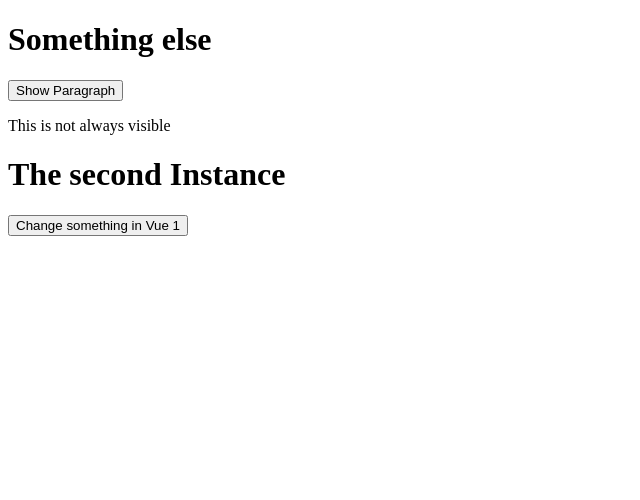
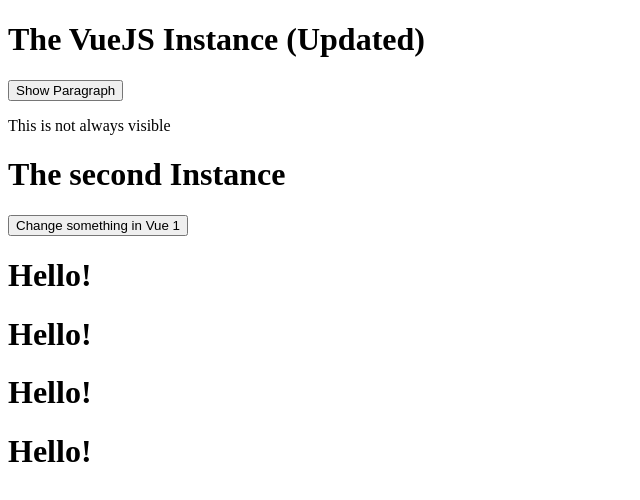
Before and after one commit to vixgrit/vue-js-instance, a plain HTML site: page index.html in a window 1280 px wide. Shown: the whole page, without its empty margins (0-640 px from the left). Drawn offline with nearby package versions, Linux system fonts and the light colour scheme.

Commit message:
introduce mounting template and component

```diff
--- a/app.js
+++ b/app.js
@@ -3,8 +3,11 @@ var data = {
   showParagraph: false
 }
 
+Vue.component('hello', {
+    template: '<h1>Hello!</h1>'
+});
+
 var vm1 = new Vue({
-  el: '#app1',
   data: data,
   methods: {
     show: function() {
@@ -27,8 +30,7 @@ var vm1 = new Vue({
   }
 });
 
-console.log(vm1.$data === data);
-vm1.$refs.heading.innerText = 'Something else';
+vm1.$mount('#app1');
 
 setTimeout(function() {
     vm1.title = 'Changed by Timer';
@@ -45,4 +47,11 @@ var vm2 = new Vue({
             vm1.title = 'Changed!';
         }
     }
-})
+});
+
+var vm3 = new Vue({
+    template: '<h1>Hello!</h1>'
+});
+
+vm3.$mount();
+document.getElementById('app3').appendChild(vm3.$el);
--- a/index.html
+++ b/index.html
@@ -13,6 +13,12 @@
         <div id="app2">
             <h1 ref="heading">{{ title }}</h1>
             <button @click="onChange">Change something in Vue 1</button>
+            <hello></hello>
+            <hello></hello>
+            <hello></hello>
+        </div>
+        <div id="app3">
+
         </div>
         <script src="https://unpkg.com/vue/dist/vue.js"></script>
         <script src="app.js"></script>
```
